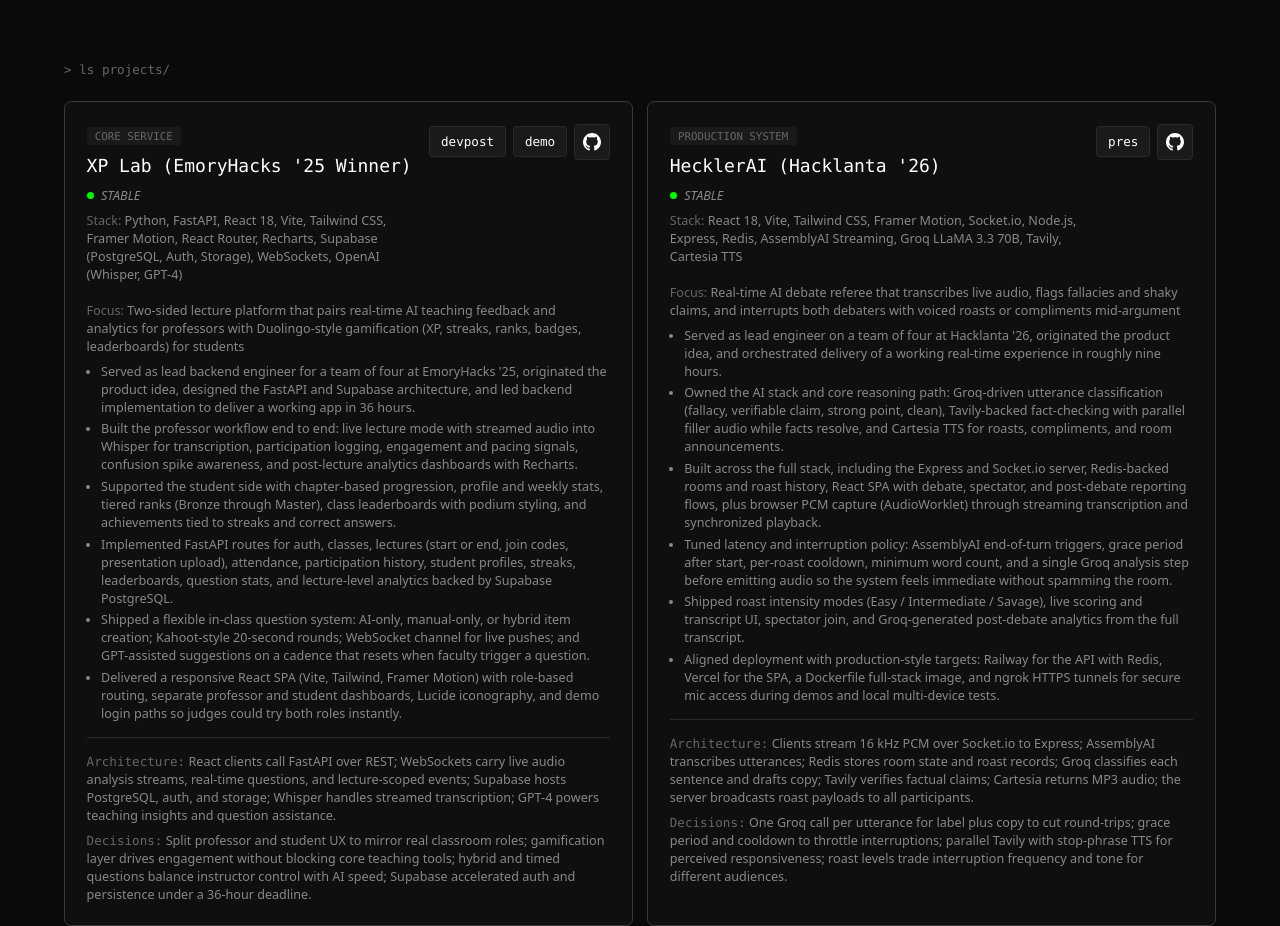
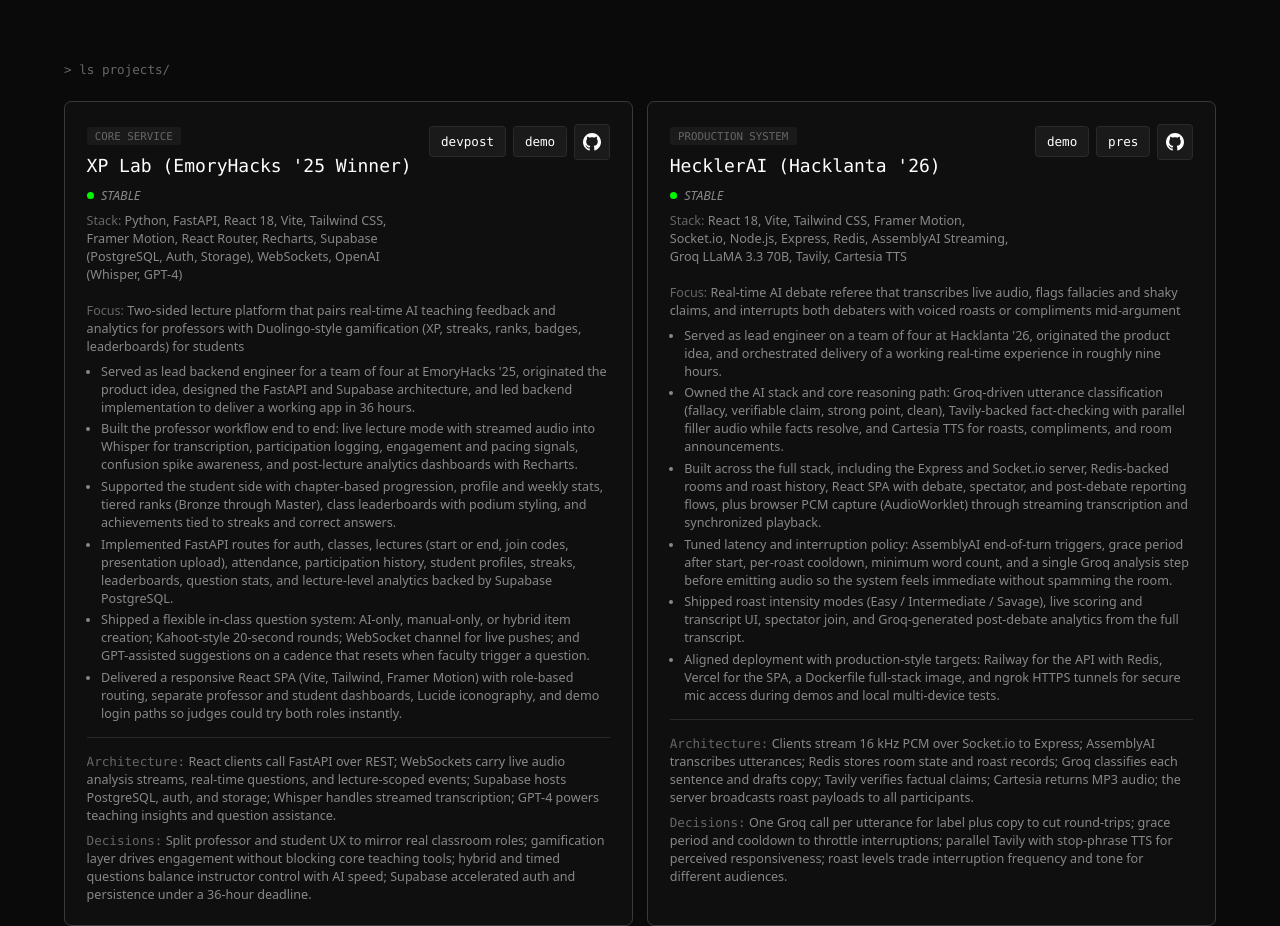
Before and after one commit to TeamirTesh/portfolio, a Next.js app: page /professional in a window 1280 px wide. Shown: the part 2660-3586 px from the top of the page. Built offline with nearby package versions, Linux system fonts and the light colour scheme.

Commit message:
New project + DEMO

```diff
--- a/app/professional/page.tsx
+++ b/app/professional/page.tsx
@@ -68,6 +68,7 @@
     ],
     viewUrl: 'https://www.canva.com/design/DAHFP9m3d74/6IC_wG33J-CA1XVdTo7O8A/edit',
     viewLabel: 'pres',
+    demoUrl: 'https://drive.google.com/file/d/1zJr8ymHGIGV7I1YLyUa-7S_kmOhdzs4A/view?usp=sharing',
     repoUrl: 'https://github.com/TeamirTesh/HecklerAI',
     expanded: {
       architecture: 'Clients stream 16 kHz PCM over Socket.io to Express; AssemblyAI transcribes utterances; Redis stores room state and roast records; Groq classifies each sentence and drafts copy; Tavily verifies factual claims; Cartesia returns MP3 audio; the server broadcasts roast payloads to all participants.',
```
